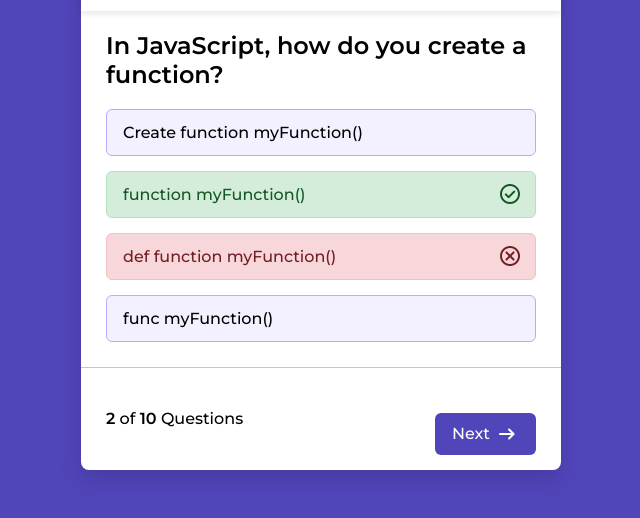
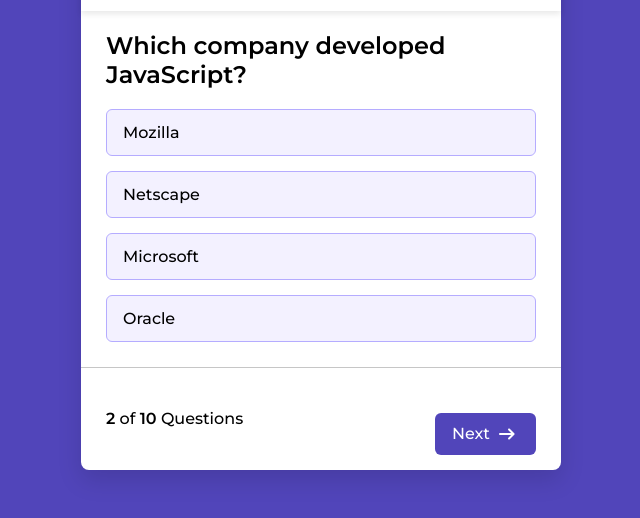
Before and after one commit to TanmoySantra28/SCT_WD_3, a plain HTML site: page index.html in a window 1280 px wide. Shown: the part 192-710 px from the top of the page, without its empty margins (319-959 px from the left). Drawn offline with nearby package versions, Linux system fonts and the light colour scheme.

Commit message:
Implement dynamic question rendering for quiz
Replaced static question and options in index.html with empty containers. Updated script.js to fetch and render a random question and its options dynamically from the questions.js data. Also cleaned up question text in questions.js by removing numbering from question strings.

```diff
--- a/index.html
+++ b/index.html
@@ -44,23 +44,8 @@
             </div>
         </header>
         <div class="quiz-content">
-            <h1 class="question-text">In JavaScript, how do you create a function?</h1>
-            <ul class="answer-options">
-                <li class="answer-option">
-                    <p>Create function myFunction()</p>
-                </li>
-                <li class="answer-option correct">
-                    <p>function myFunction()</p>
-                    <span class="material-symbols-rounded">check_circle</span>
-                </li>
-                <li class="answer-option incorrect">
-                    <p>def function myFunction()</p>
-                    <span class="material-symbols-rounded">cancel</span>
-                </li>
-                <li class="answer-option">
-                    <p>func myFunction()</p>
-                </li>
-            </ul>
+            <h1 class="question-text"></h1>
+            <ul class="answer-options"></ul>
         </div>
 
         <div class="quiz-footer">
--- a/scripts/questions.js
+++ b/scripts/questions.js
@@ -3,152 +3,152 @@ const questions = [
     category: "JavaScript",
     questions: [
       {
-        question: "What is the output of `typeof null` in JavaScript? (1)",
+        question: "What is the output of `typeof null` in JavaScript?",
         options: ['object', 'null', 'undefined', 'boolean'],
         correctAnswer: 0,
       },
       {
-        question: "Which company developed JavaScript? (2)",
+        question: "Which company developed JavaScript?",
         options: ['Mozilla', 'Netscape', 'Microsoft', 'Oracle'],
         correctAnswer: 1,
       },
       {
-        question: "What is the use of `isNaN()` function? (3)",
+        question: "What is the use of `isNaN()` function?",
         options: ['Checks if a value is null', 'Checks if a value is a number', 'Checks if a value is NaN', 'Checks if a value is undefined'],
         correctAnswer: 2,
       },
       {
-        question: "What symbol is used for single-line comments in JavaScript? (4)",
+        question: "What symbol is used for single-line comments in JavaScript?",
         options: ['//', '/*', '<!--', '#'],
         correctAnswer: 0,
       },
       {
-        question: "Which method converts JSON to a JavaScript object? (5)",
+        question: "Which method converts JSON to a JavaScript object?",
         options: ['JSON.parse()', 'JSON.stringify()', 'JSON.toObject()', 'JSON.convert()'],
         correctAnswer: 0,
       },
       {
-        question: "What is the output of `typeof null` in JavaScript? (6)",
+        question: "What is the output of `typeof null` in JavaScript?",
         options: ['object', 'null', 'undefined', 'boolean'],
         correctAnswer: 0,
       },
       {
-        question: "Which company developed JavaScript? (7)",
+        question: "Which company developed JavaScript?",
         options: ['Mozilla', 'Netscape', 'Microsoft', 'Oracle'],
         correctAnswer: 1,
       },
       {
-        question: "What is the use of `isNaN()` function? (8)",
+        question: "What is the use of `isNaN()` function?",
         options: ['Checks if a value is null', 'Checks if a value is a number', 'Checks if a value is NaN', 'Checks if a value is undefined'],
         correctAnswer: 2,
       },
       {
-        question: "What symbol is used for single-line comments in JavaScript? (9)",
+        question: "What symbol is used for single-line comments in JavaScript?",
         options: ['//', '/*', '<!--', '#'],
         correctAnswer: 0,
       },
       {
-        question: "Which method converts JSON to a JavaScript object? (10)",
+        question: "Which method converts JSON to a JavaScript object?",
         options: ['JSON.parse()', 'JSON.stringify()', 'JSON.toObject()', 'JSON.convert()'],
         correctAnswer: 0,
       },
       {
-        question: "What is the output of `typeof null` in JavaScript? (11)",
+        question: "What is the output of `typeof null` in JavaScript?",
         options: ['object', 'null', 'undefined', 'boolean'],
         correctAnswer: 0,
       },
       {
-        question: "Which company developed JavaScript? (12)",
+        question: "Which company developed JavaScript?",
         options: ['Mozilla', 'Netscape', 'Microsoft', 'Oracle'],
         correctAnswer: 1,
       },
       {
-        question: "What is the use of `isNaN()` function? (13)",
+        question: "What is the use of `isNaN()` function?",
         options: ['Checks if a value is null', 'Checks if a value is a number', 'Checks if a value is NaN', 'Checks if a value is undefined'],
         correctAnswer: 2,
       },
       {
-        question: "What symbol is used for single-line comments in JavaScript? (14)",
+        question: "What symbol is used for single-line comments in JavaScript?",
         options: ['//', '/*', '<!--', '#'],
         correctAnswer: 0,
       },
       {
-        question: "Which method converts JSON to a JavaScript object? (15)",
+        question: "Which method converts JSON to a JavaScript object?",
         options: ['JSON.parse()', 'JSON.stringify()', 'JSON.toObject()', 'JSON.convert()'],
         correctAnswer: 0,
       },
       {
-        question: "What is the output of `typeof null` in JavaScript? (16)",
+        question: "What is the output of `typeof null` in JavaScript?",
         options: ['object', 'null', 'undefined', 'boolean'],
         correctAnswer: 0,
       },
       {
-        question: "Which company developed JavaScript? (17)",
+        question: "Which company developed JavaScript?",
         options: ['Mozilla', 'Netscape', 'Microsoft', 'Oracle'],
         correctAnswer: 1,
       },
       {
-        question: "What is the use of `isNaN()` function? (18)",
+        question: "What is the use of `isNaN()` function?",
         options: ['Checks if a value is null', 'Checks if a value is a number', 'Checks if a value is NaN', 'Checks if a value is undefined'],
         correctAnswer: 2,
       },
       {
-        question: "What symbol is used for single-line comments in JavaScript? (19)",
+        question: "What symbol is used for single-line comments in JavaScript?",
         options: ['//', '/*', '<!--', '#'],
         correctAnswer: 0,
       },
       {
-        question: "Which method converts JSON to a JavaScript object? (20)",
+        question: "Which method converts JSON to a JavaScript object?",
         options: ['JSON.parse()', 'JSON.stringify()', 'JSON.toObject()', 'JSON.convert()'],
         correctAnswer: 0,
       },
       {
-        question: "What is the output of `typeof null` in JavaScript? (21)",
+        question: "What is the output of `typeof null` in JavaScript?",
         options: ['object', 'null', 'undefined', 'boolean'],
         correctAnswer: 0,
       },
       {
-        question: "Which company developed JavaScript? (22)",
+        question: "Which company developed JavaScript?",
         options: ['Mozilla', 'Netscape', 'Microsoft', 'Oracle'],
         correctAnswer: 1,
       },
       {
-        question: "What is the use of `isNaN()` function? (23)",
+        question: "What is the use of `isNaN()` function?",
         options: ['Checks if a value is null', 'Checks if a value is a number', 'Checks if a value is NaN', 'Checks if a value is undefined'],
         correctAnswer: 2,
       },
       {
-        question: "What symbol is used for single-line comments in JavaScript? (24)",
+        question: "What symbol is used for single-line comments in JavaScript?",
         options: ['//', '/*', '<!--', '#'],
         correctAnswer: 0,
       },
       {
-        question: "Which method converts JSON to a JavaScript object? (25)",
+        question: "Which method converts JSON to a JavaScript object?",
         options: ['JSON.parse()', 'JSON.stringify()', 'JSON.toObject()', 'JSON.convert()'],
         correctAnswer: 0,
       },
       {
-        question: "What is the output of `typeof null` in JavaScript? (26)",
+        question: "What is the output of `typeof null` in JavaScript?",
         options: ['object', 'null', 'undefined', 'boolean'],
         correctAnswer: 0,
       },
       {
-        question: "Which company developed JavaScript? (27)",
+        question: "Which company developed JavaScript?",
         options: ['Mozilla', 'Netscape', 'Microsoft', 'Oracle'],
         correctAnswer: 1,
       },
       {
-        question: "What is the use of `isNaN()` function? (28)",
+        question: "What is the use of `isNaN()` function?",
         options: ['Checks if a value is null', 'Checks if a value is a number', 'Checks if a value is NaN', 'Checks if a value is undefined'],
         correctAnswer: 2,
       },
       {
-        question: "What symbol is used for single-line comments in JavaScript? (29)",
+        question: "What symbol is used for single-line comments in JavaScript?",
         options: ['//', '/*', '<!--', '#'],
         correctAnswer: 0,
       },
       {
-        question: "Which method converts JSON to a JavaScript object? (30)",
+        question: "Which method converts JSON to a JavaScript object?",
         options: ['JSON.parse()', 'JSON.stringify()', 'JSON.toObject()', 'JSON.convert()'],
         correctAnswer: 0,
       },
@@ -158,7 +158,7 @@ const questions = [
     category: "Java",
     questions: [
       {
-        question: "Which keyword is used to inherit a class in Java? (1)",
+        question: "Which keyword is used to inherit a class in Java?",
         options: ['extends', 'implements', 'inherits', 'super'],
         correctAnswer: 0,
       },
--- a/scripts/script.js
+++ b/scripts/script.js
@@ -1,12 +1,35 @@
-
+const answerOptions = document.querySelector(".answer-options");
 let quizCategory = "JavaScript";
 
+
+//fetch a random question based on selected catagory
 const getRandomQuestion = () => {
     const catagoryQuestions = questions.find(cat => cat.category.toLowerCase() === quizCategory.toLowerCase()).questions;
 
     const randomQuestion = catagoryQuestions[Math.floor(Math.random() * catagoryQuestions.length)];
-
-    console.log(randomQuestion);
+    return randomQuestion;
 }
 
-getRandomQuestion();
+//render the current question and its options
+const renderQuestion = () => {
+    const currentQuestion = getRandomQuestion();
+
+    if(!currentQuestion){
+        return;
+    }
+    console.log(currentQuestion);
+
+    //Update the questions
+    answerOptions.innerHTML = "";
+    document.querySelector(".question-text").textContent = currentQuestion.question;
+
+    //create option <li> elements and append them
+    currentQuestion.options.forEach(option => {
+        const li = document.createElement("li");
+        li.classList.add("answer-option");
+        li.textContent = option;
+        answerOptions.appendChild(li);
+    });
+}
+
+renderQuestion();
```
